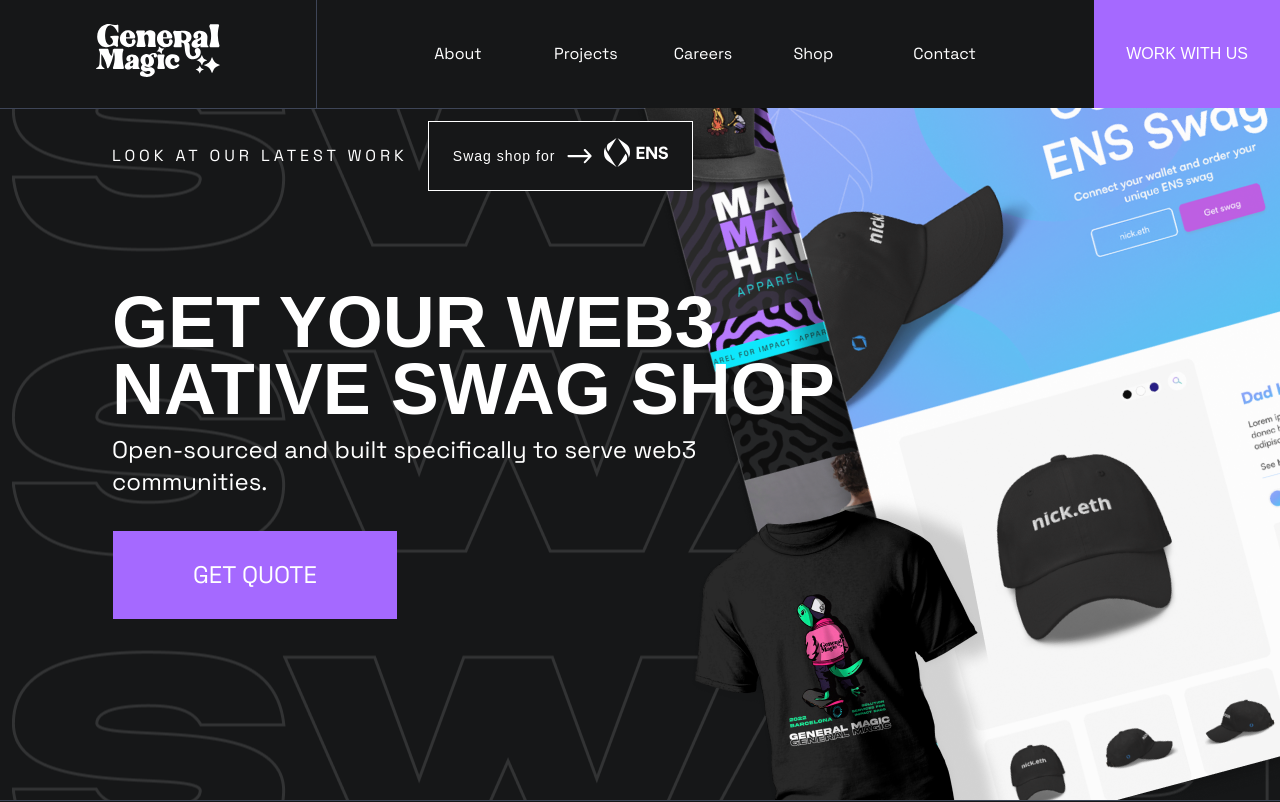
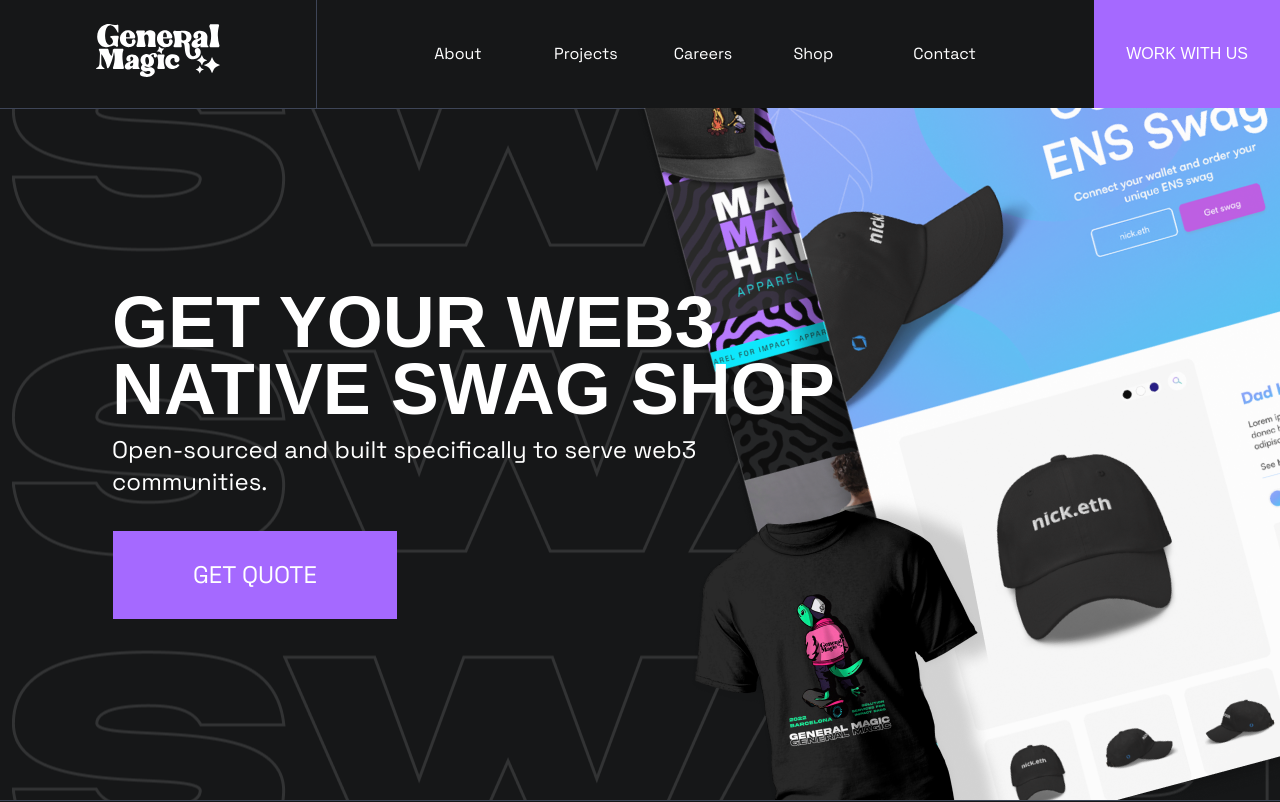
Before and after one commit to GeneralMagicio/GM-Website, a Next.js app: page /shop in a window 1280 px wide. Shown: the top 802 px of the page. Built offline with nearby package versions, Linux system fonts and the light colour scheme; grey boxes are pictures that could not be loaded; a web font is replaced by a local one.

Commit message:
remove ens component

```diff
--- a/src/components/Shop/Hero.tsx
+++ b/src/components/Shop/Hero.tsx
@@ -24,9 +24,9 @@
             </Subtitle>
             <ShopButton bgColor="purple" text="get quote" url="/contact" />
           </div>
-          <div className="absolute top-3 inset-x-0 md:left-28 z-40">
+          {/* <div className="absolute top-3 inset-x-0 md:left-28 z-40">
             <LatestWork />
-          </div>
+          </div> */}
           <div className="absolute right-0 bottom-0 flex mix-blend-overlay lg:mix-blend-normal">
             <Image src={shopHero} alt="" />
           </div>
```
